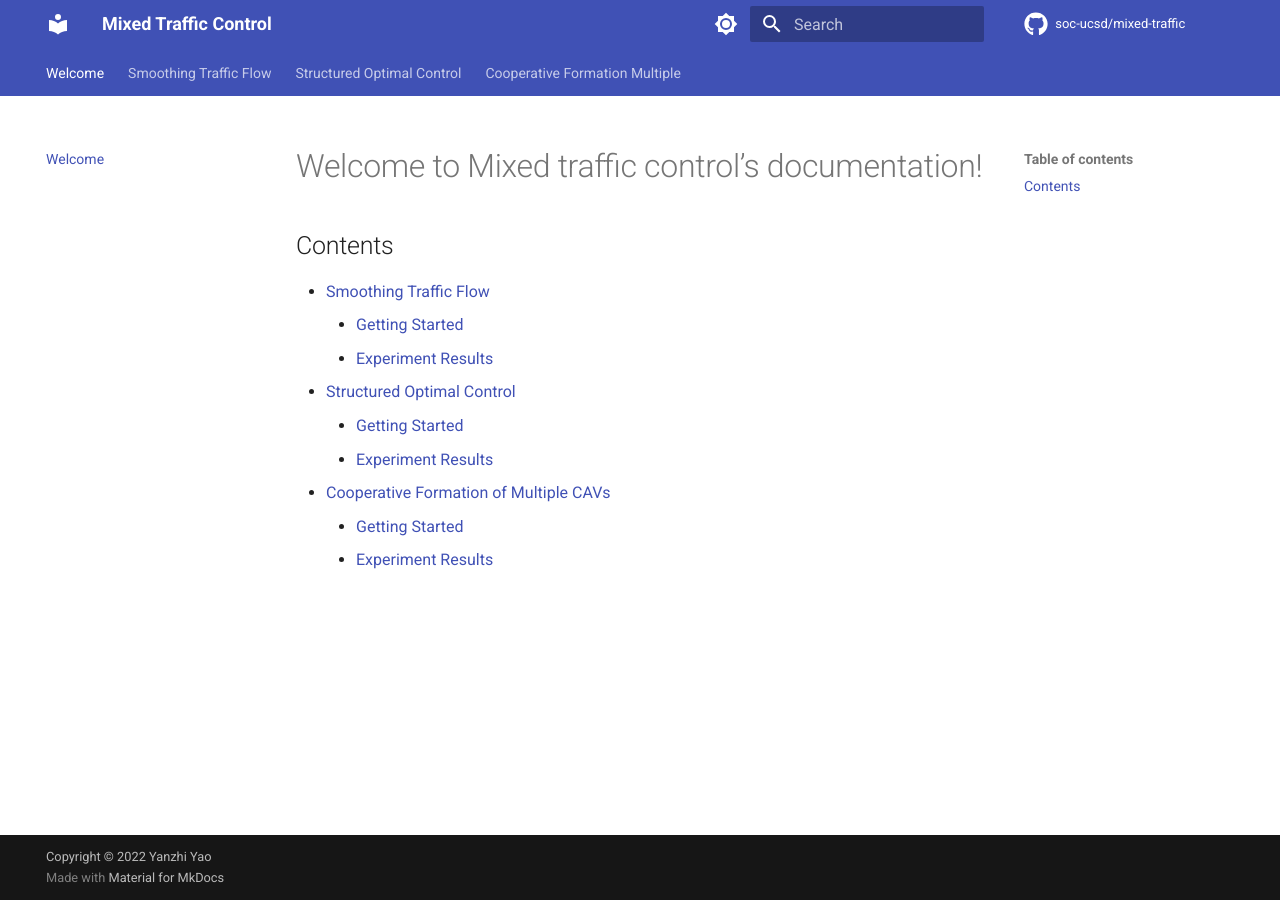
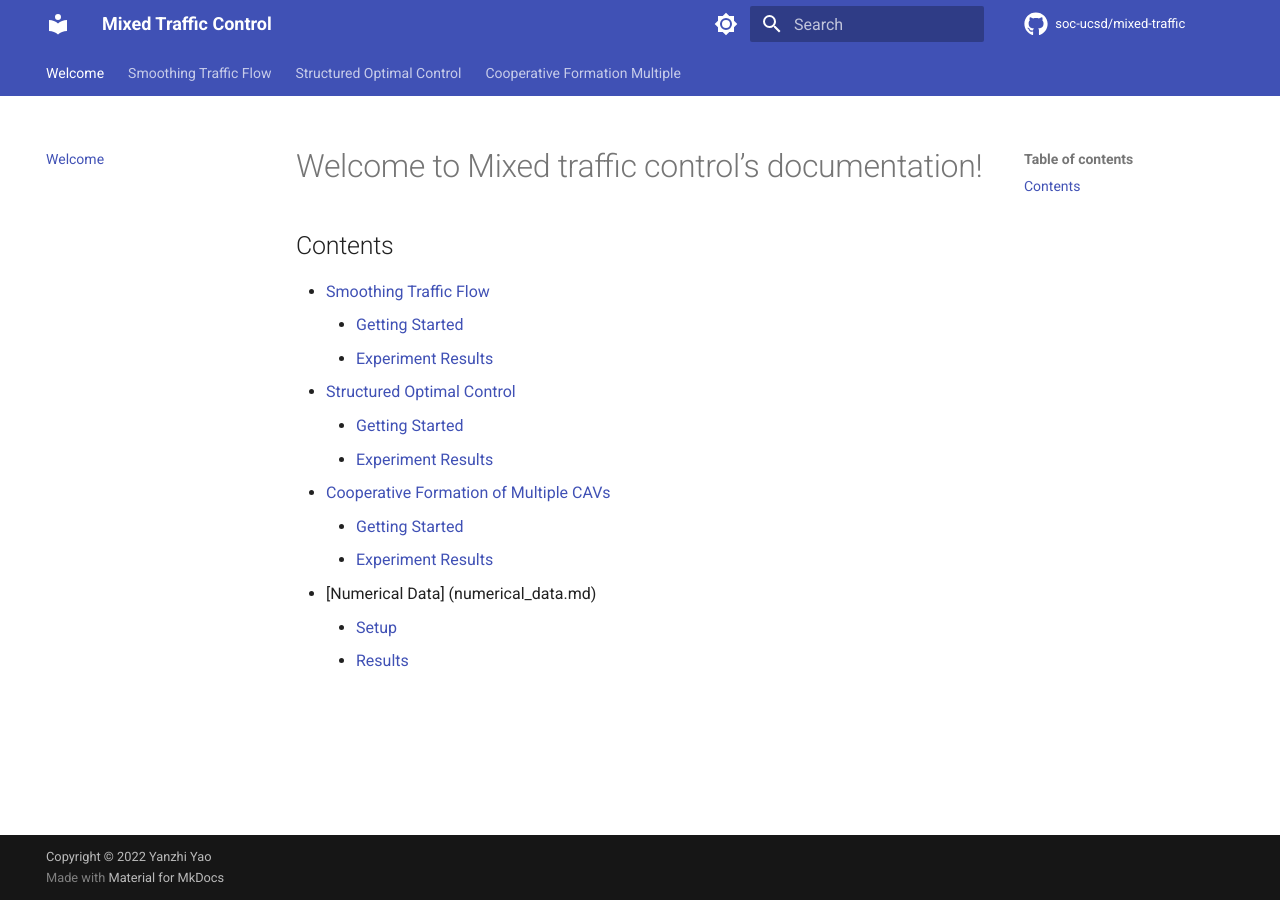
Before and after one commit to soc-ucsd/mixed-traffic, an MkDocs documentation site: the page built from docs/index.md, in a window 1280 px wide. Built offline with MkDocs 1.6.1 and Material for MkDocs 9.7.7, drawn with Linux system fonts in a browser that asks for light colours; comment, search, counter and statistics services are not loaded.

Commit message:
Update index.md

```diff
--- a/docs/index.md
+++ b/docs/index.md
@@ -11,3 +11,6 @@
 * [Cooperative Formation of Multiple CAVs](cooperative_formation_multiple.md)
     - [Getting Started](cooperative_formation_multiple.md#Getting Started)
     - [Experiment Results](cooperative_formation_multiple.md#Experiment Results)
+* [Numerical Data] (numerical_data.md)
+    - [Setup](numerical_data.md#Getting Started)
+    - [Results](numerical_data.md#Experiment Results)
```
